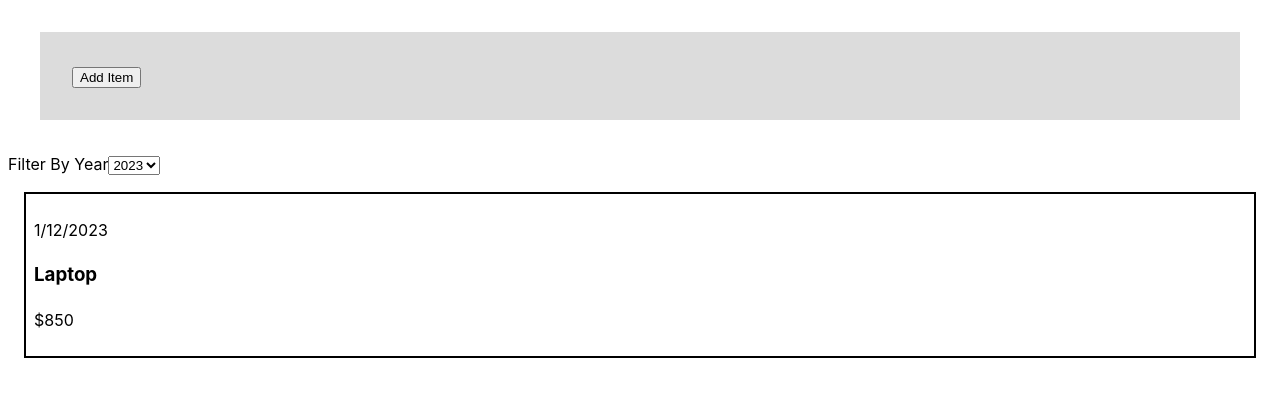
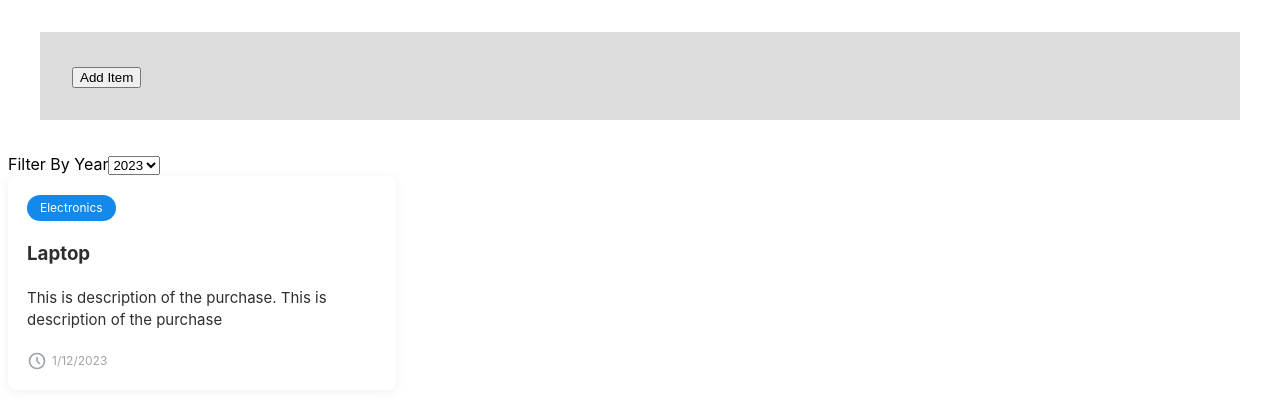
Before and after one commit to shahbaz4783/moneySavvy, a React (Vite) app: page / in a window 1280 px wide. Shown: the top 408 px of the page. Built offline with nearby package versions, Linux system fonts and the light colour scheme.

Commit message:
card styling

```diff
--- a/src/components/Card.jsx
+++ b/src/components/Card.jsx
@@ -1,10 +1,47 @@
 export const Card = ({ date, item, price }) => {
 
   return (
-		<div className="card">
-			<p>{date}</p>
+		// <div className='card'>
+		// 	<p>{date}</p>
+		// 	<h3>{item}</h3>
+		// 	<p>{price}</p>
+		<div class='task' draggable='true'>
+			<div class='tags'>
+				<span class='tag'>Electronics</span>
+			</div>
 			<h3>{item}</h3>
-			<p>{price}</p>
+			<p>
+				This is description of the purchase. This is description of the purchase
+			</p>
+			<div class='stats'>
+				<div>
+					<div>
+						<svg
+							xmlns='http://www.w3.org/2000/svg'
+							fill='none'
+							viewBox='0 0 24 24'
+						>
+							<g stroke-width='0' id='SVGRepo_bgCarrier'></g>
+							<g
+								stroke-linejoin='round'
+								stroke-linecap='round'
+								id='SVGRepo_tracerCarrier'
+							></g>
+							<g id='SVGRepo_iconCarrier'>
+								{' '}
+								<path
+									stroke-linecap='round'
+									stroke-width='2'
+									d='M12 8V12L15 15'
+								></path>{' '}
+								<circle stroke-width='2' r='9' cy='12' cx='12'></circle>{' '}
+							</g>
+						</svg>
+						{date}
+					</div>
+				</div>
+			</div>
 		</div>
+		// </div>
 	);
 }
--- a/src/components/FormModal.jsx
+++ b/src/components/FormModal.jsx
@@ -23,7 +23,6 @@ export const FormModal = (props) => {
   return (
 		<div className='form-modal'>
 			{!formUse && <button onClick={formUseHandler}>Add Item</button>}
-
 			{formUse && <ItemForm onCancel={cancelForm} onSaveItemData={saveItemDataHandler} />}
 		</div>
 	);
--- a/src/index.css
+++ b/src/index.css
@@ -37,3 +37,97 @@ form {
   background-color: red;
   color: white;
 }
+
+
+.task {
+  position: relative;
+  color: #2e2e2f;
+  cursor: move;
+  background-color: #fff;
+  padding: 1rem;
+  border-radius: 8px;
+  box-shadow: rgba(99, 99, 99, 0.1) 0px 2px 8px 0px;
+  margin-bottom: 1rem;
+  border: 3px dashed transparent;
+  max-width: 350px;
+}
+
+.task:hover {
+  box-shadow: rgba(99, 99, 99, 0.3) 0px 2px 8px 0px;
+  border-color: rgba(162, 179, 207, 0.2) !important;
+}
+
+.task p {
+  font-size: 15px;
+  margin: 1.2rem 0;
+}
+
+.tag {
+  border-radius: 100px;
+  padding: 4px 13px;
+  font-size: 12px;
+  color: #ffffff;
+  background-color: #1389eb;
+}
+
+.tags {
+  width: 100%;
+  display: flex;
+  align-items: center;
+  justify-content: space-between;
+}
+
+.options {
+  background: transparent;
+  border: 0;
+  color: #c4cad3;
+  font-size: 17px;
+}
+
+.options svg {
+  fill: #9fa4aa;
+  width: 20px;
+}
+
+.stats {
+  position: relative;
+  width: 100%;
+  color: #9fa4aa;
+  font-size: 12px;
+  display: flex;
+  align-items: center;
+  justify-content: space-between;
+}
+
+.stats div {
+  margin-right: 1rem;
+  height: 20px;
+  display: flex;
+  align-items: center;
+  cursor: pointer;
+}
+
+.stats svg {
+  margin-right: 5px;
+  height: 100%;
+  stroke: #9fa4aa;
+}
+
+.viewer span {
+  height: 30px;
+  width: 30px;
+  background-color: rgb(28, 117, 219);
+  margin-right: -10px;
+  border-radius: 50%;
+  border: 1px solid #fff;
+  display: grid;
+  align-items: center;
+  text-align: center;
+  font-weight: bold;
+  color: #fff;
+  padding: 2px;
+}
+
+.viewer span svg {
+  stroke: #fff;
+}
```
